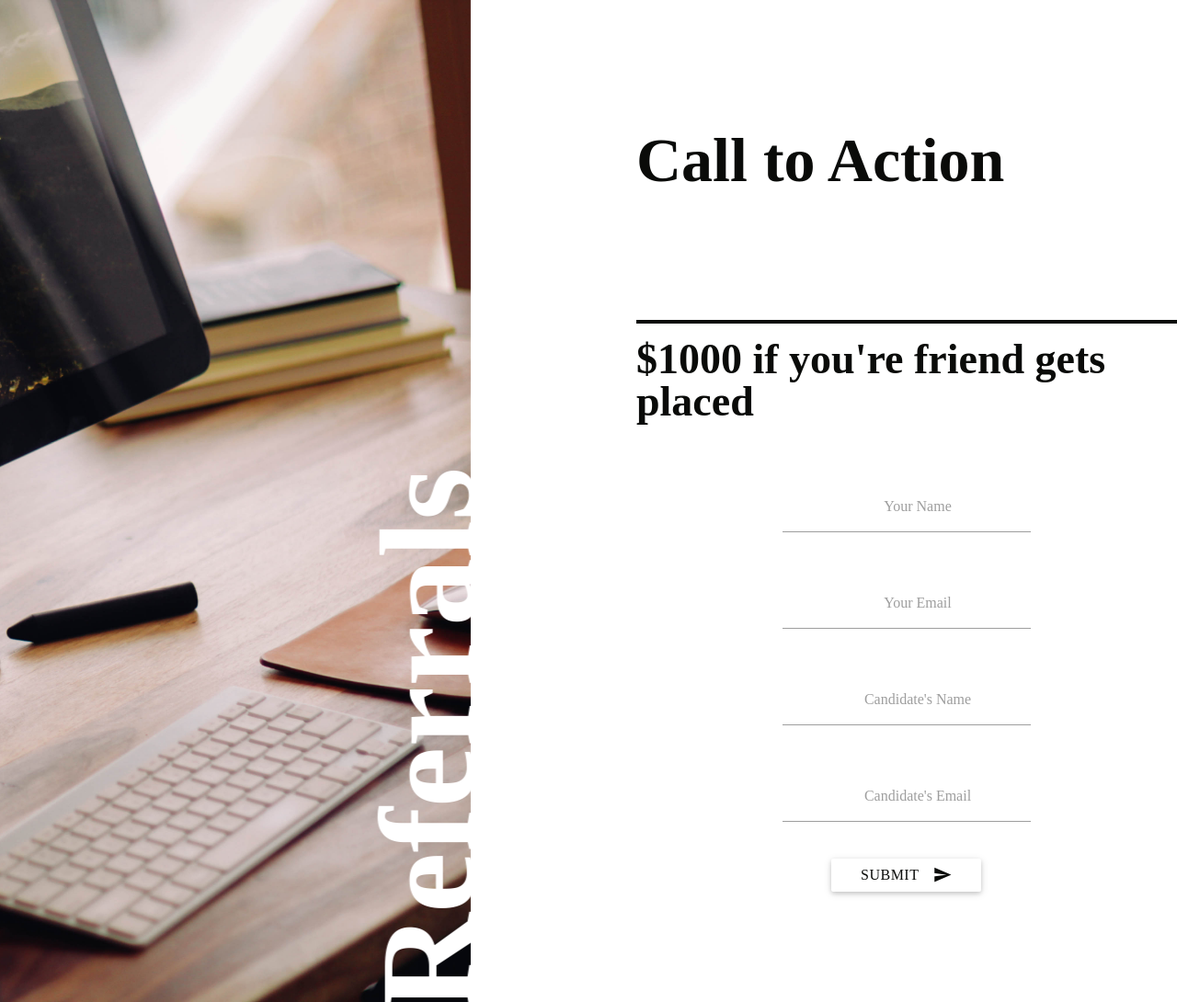
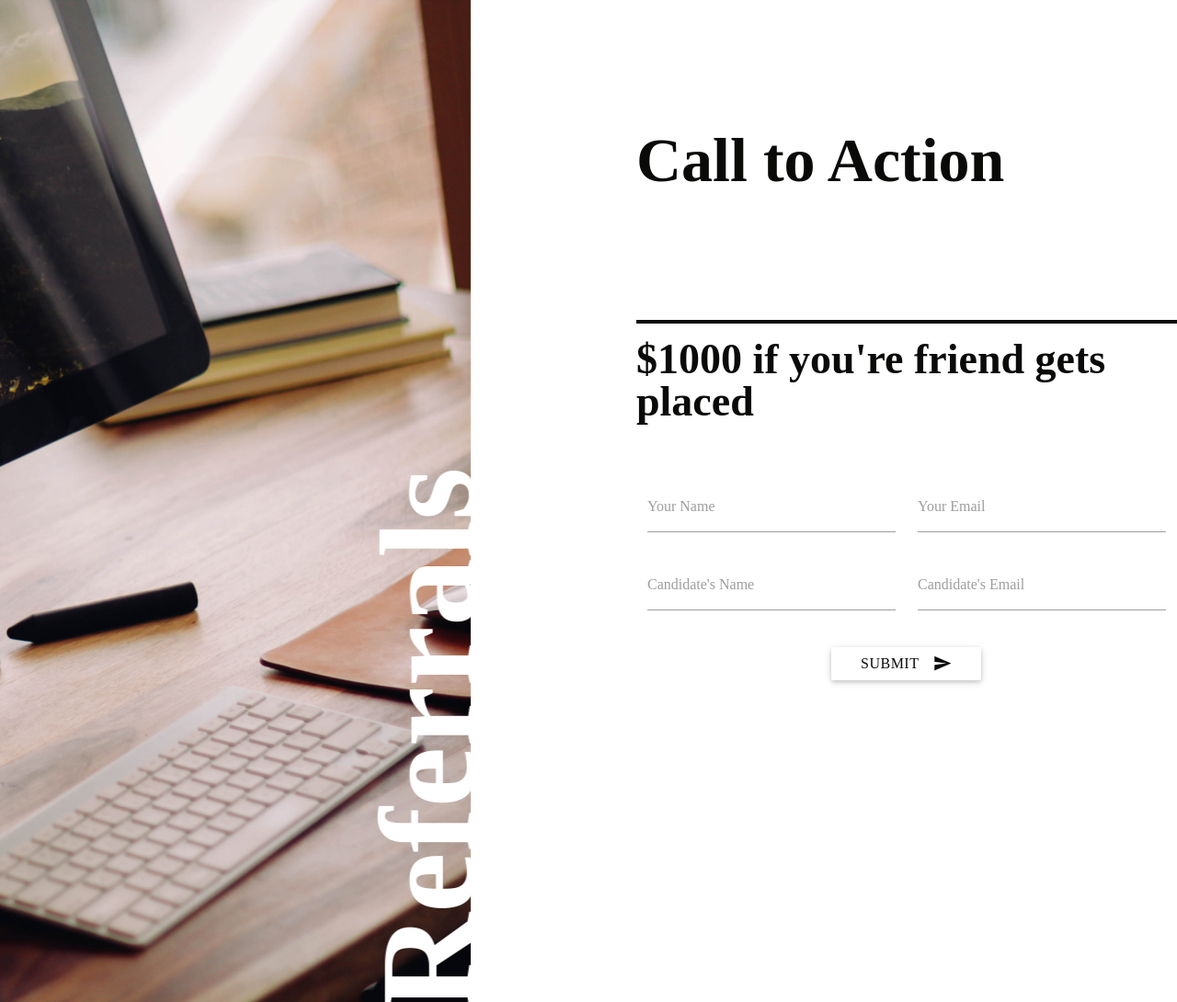
Before and after one commit to bastilleagency/bastille, a Jekyll site: the page built from referrals.markdown, in a window 1280 px wide. Shown: the whole page at 92% size. Built offline with Jekyll 4.4.1, drawn with Linux system fonts in a browser that asks for light colours; some web fonts are replaced.

Commit message:
👉🏼formatted for👈🏼m

```diff
--- a/_includes/form.html
+++ b/_includes/form.html
@@ -1,11 +1,12 @@
 {% if page.form != '' %}
-<form class="bastille-form col s12 center-align" action="https://getsimpleform.com/messages?form_api_token={{ site.simple_form.api_token }}" method="post">
+<form class="bastille-form col s12" action="https://getsimpleform.com/messages?form_api_token={{ site.simple_form.api_token }}" method="post">
   <input type='hidden' name='redirect_to' value='http://{{ site.url }}' />
 
+  <div class="row">
   {% for field in page.form %}
-    <div class="row">
+
     {% if field.type == 'file' %}
-      <div class="file-field input-field col s6 offset-s3">
+      <div class="file-field input-field col s6">
         <div class="btn">
           <span>{{ field.label }}</span>
           <input type="file">
@@ -15,20 +16,21 @@
         </div>
       </div>
     {% else %}
-      <div class="input-field col s6 offset-s3">
+      <div class="input-field col s6">
         <input id="{{ field.label | downcase | replace: " ", "_" }}" type="{{ field.type }}" class="validate">
         <label for="{{ field.label | downcase | replace: " ", "_" }}">{{ field.label }}</label>
       </div>
     {% endif %}
-    </div>
+
   {% endfor %}
+  </div>
 
-  <div class="row">
-    <!-- <button class="btn waves-effect" type="submit" name="Submit">Submit -->
+  <div class="row col s12 center-align">
     <button class="btn waves-effect">Submit
       <i class="material-icons right">send</i>
     </button>
   </div>
+
 </form>
 
 {% include loading.html %}
```
